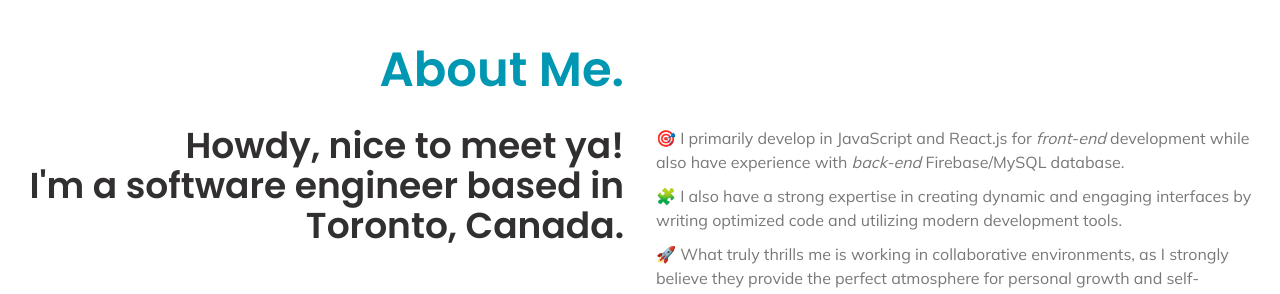
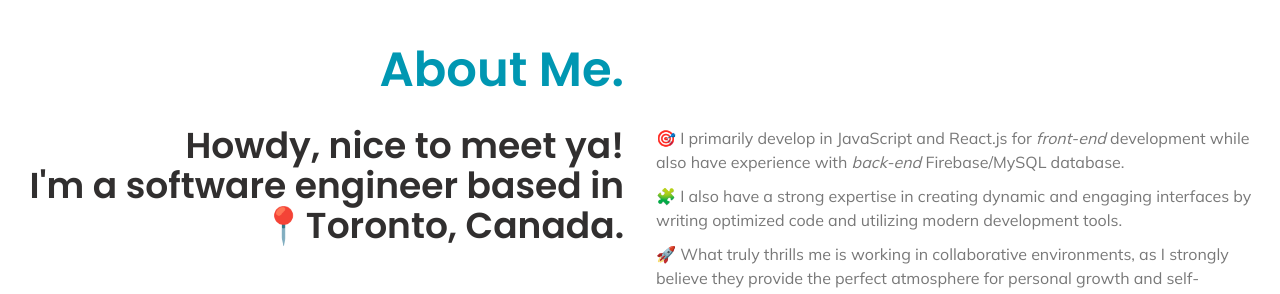
Before and after one commit to jayden-n/my-portfolio, a React (Create React App) app: page / in a window 1280 px wide. Shown: the part 1020-1314 px from the top of the page. Built offline with nearby package versions, Linux system fonts and the light colour scheme; the HTML template or start-up script is replaced by a standard one.

Commit message:
ui changed

```diff
--- a/src/components/About.jsx
+++ b/src/components/About.jsx
@@ -22,8 +22,9 @@ const About = () => {
             className="sm:text-right text-4xl font-bold"
           >
             <p>
-              Howdy, nice to meet ya! <br></br> I'm a software engineer based in
-              Toronto, Canada.
+              Howdy, nice to meet ya! <br></br> I'm a software engineer based in{' '}
+              <br></br>
+              📍Toronto, Canada.
             </p>
           </div>
           <div data-aos="fade-left">
--- a/src/components/Contact.jsx
+++ b/src/components/Contact.jsx
@@ -64,7 +64,7 @@ const Contact = () => {
             }}
             className="text-[#f9f9f9] boxShadow: '0 2px 4px rgba(0, 0, 0, 0.2)' transition: 'box-shadow 0.3s ease' border-1  bg-[#0097B2] hover:border-[#0097B2] rounded px-5 py-3 mt-10 mb-6 mx-auto flex items-center hover:opacity-90"
           >
-            Let's Collaborate! 🚀
+            🚀 Let's Collaborate!
           </button>
 
           <div className="flex justify-center items-center h-8 gap-3">
```
